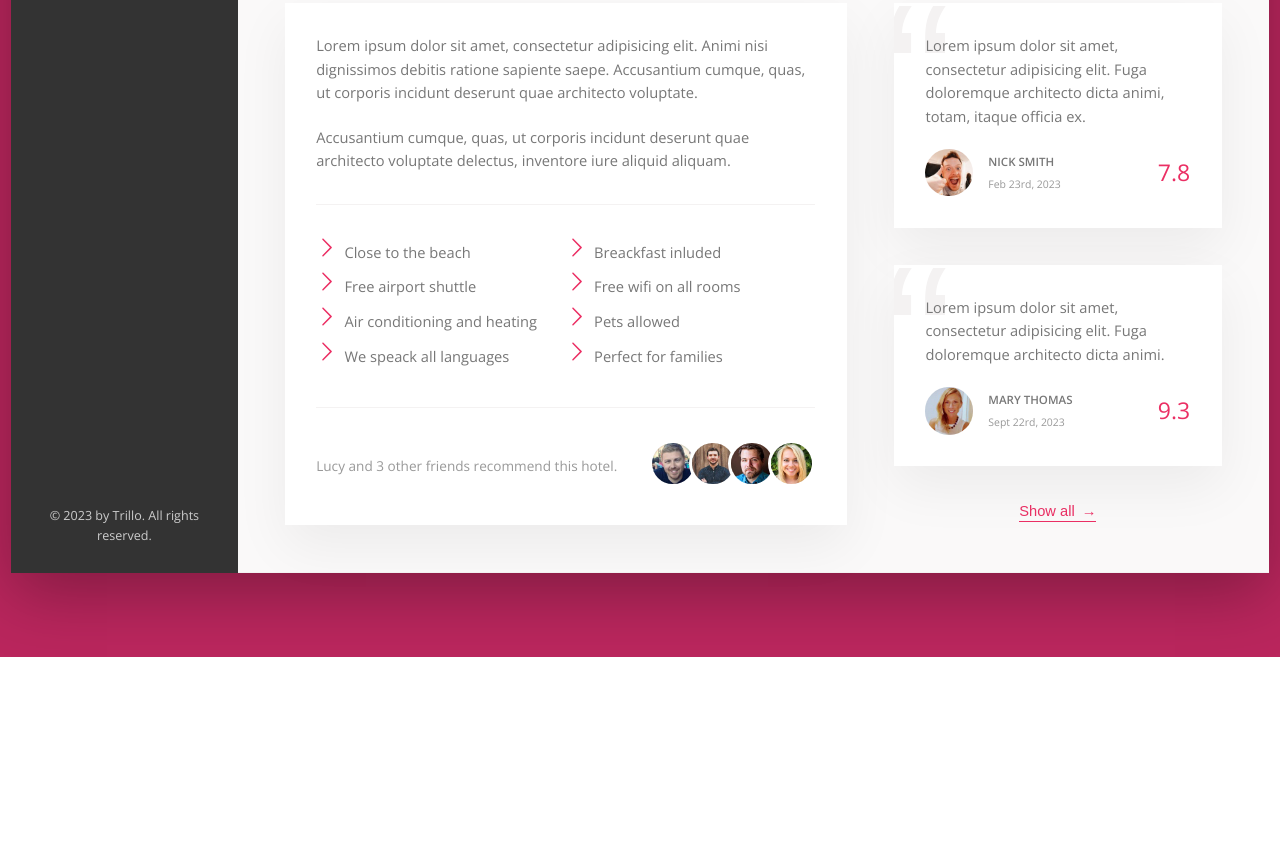
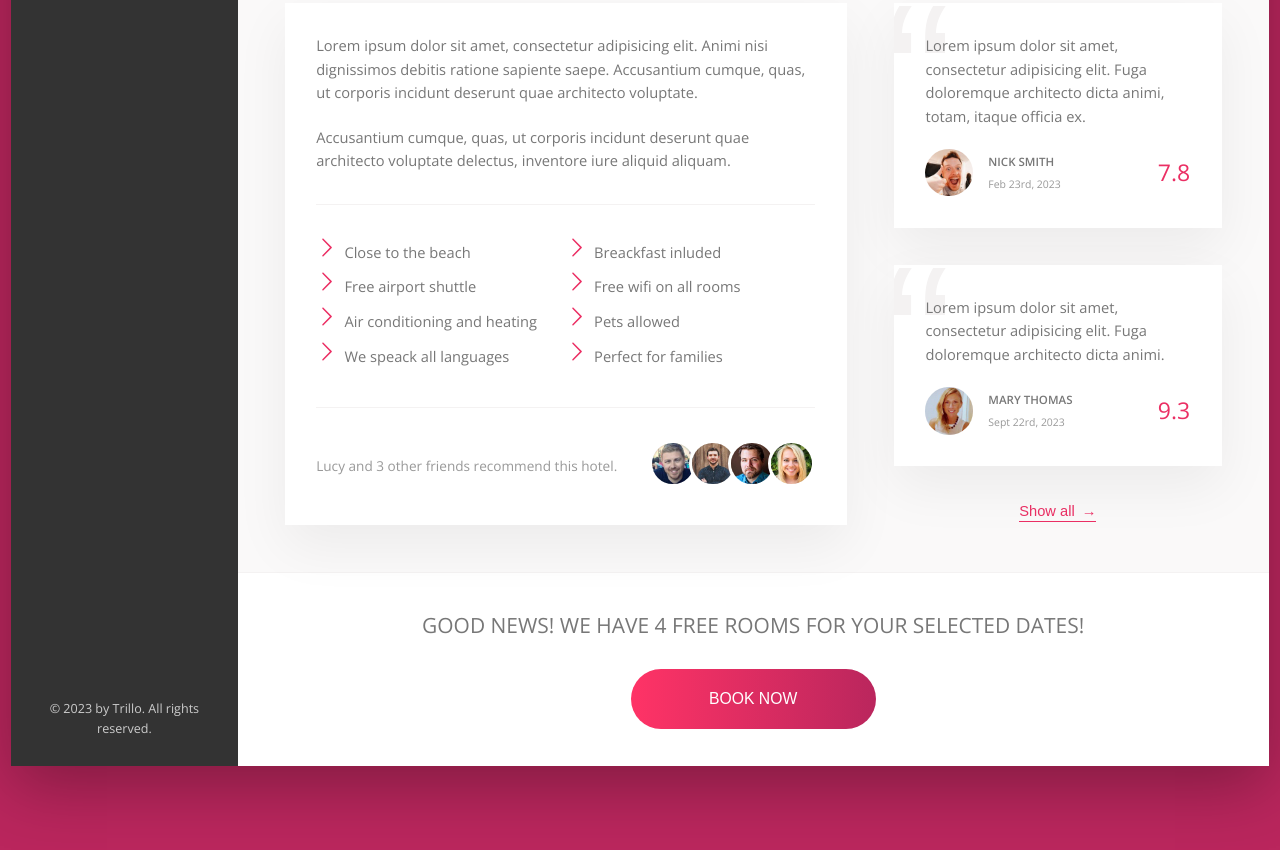
Before and after one commit to rich1eo/Trillo, a website: page index.html in a window 1280 px wide. Shown: the part 675-1525 px from the top of the page. Before the commit the page ends 1332 px from the top, so only its background shows below. Drawn offline with nearby package versions, Linux system fonts and the light colour scheme.

Commit message:
feature: add cta section

```diff
--- a/index.html
+++ b/index.html
@@ -241,6 +241,16 @@
               <button class="btn-inline">Show all <span>&rarr;</span></button>
             </div>
           </div>
+
+          <div class="cta">
+            <h2 class="cta__book-now">
+              Good news! We have 4 free rooms for your selected dates!
+            </h2>
+            <button class="btn">
+              <span class="btn__visible">Book now</span>
+              <span class="btn__invisible">Only 4 rooms left</span>
+            </button>
+          </div>
         </main>
       </div>
     </div>
--- a/sass/_components.scss
+++ b/sass/_components.scss
@@ -444,3 +444,76 @@
     z-index: 1;
   }
 }
+
+///////////////////////////////////////
+// CALL TO ACTION
+
+.cta {
+  padding: 3.5rem 0;
+  text-align: center;
+
+  &__book-now {
+    font-size: 2rem;
+    font-weight: 300;
+    text-transform: uppercase;
+    margin-bottom: 2.5rem;
+  }
+}
+///////////////////////////////////////
+// CTA BUTTON
+
+.btn {
+  font-size: 1.5rem;
+  font-weight: 300;
+  text-transform: uppercase;
+  color: #fff;
+  position: relative;
+  overflow: hidden;
+  border-radius: 100px;
+  border: none;
+  background-image: linear-gradient(
+    to right,
+    var(--color-primary-light),
+    var(--color-primary-dark)
+  );
+  cursor: pointer;
+
+  & > * {
+    display: inline-block;
+    height: 100%;
+    width: 100%;
+    transition: all 0.2s;
+  }
+
+  &__visible {
+    padding: 2rem 7.5rem;
+  }
+
+  &__invisible {
+    padding: 2rem 0;
+    position: absolute;
+    left: 0;
+    top: -100%;
+  }
+
+  &:hover {
+    background-image: linear-gradient(
+      to left,
+      var(--color-primary-light),
+      var(--color-primary-dark)
+    );
+  }
+
+  &:hover &__visible {
+    transform: translateY(100%);
+  }
+
+  &:hover &__invisible {
+    top: 0;
+  }
+
+  &:focus {
+    outline: none;
+    animation: pulsate 1s infinite;
+  }
+}
```
Also changed, not shown: css/style.css, 1 other file.
